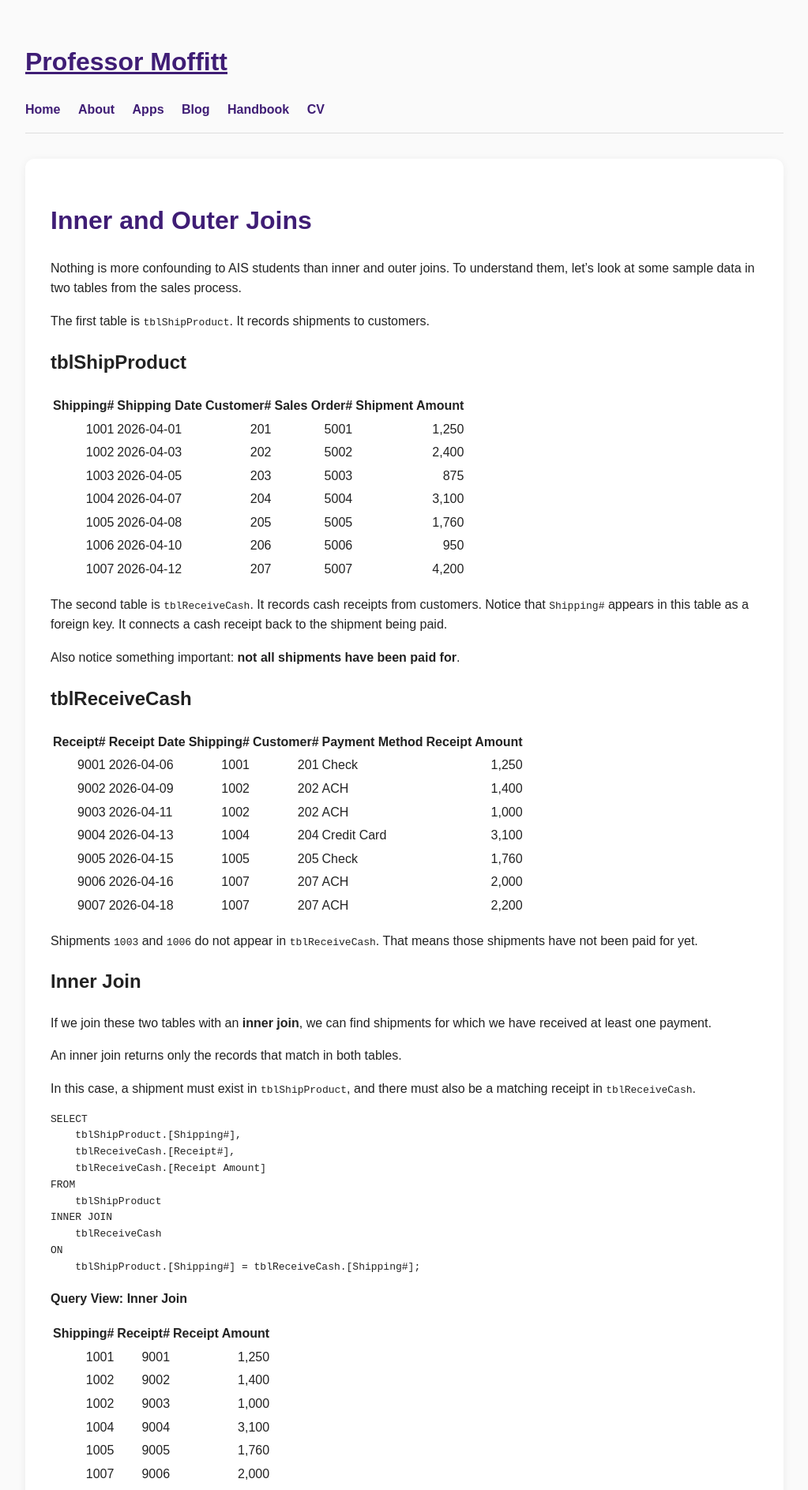
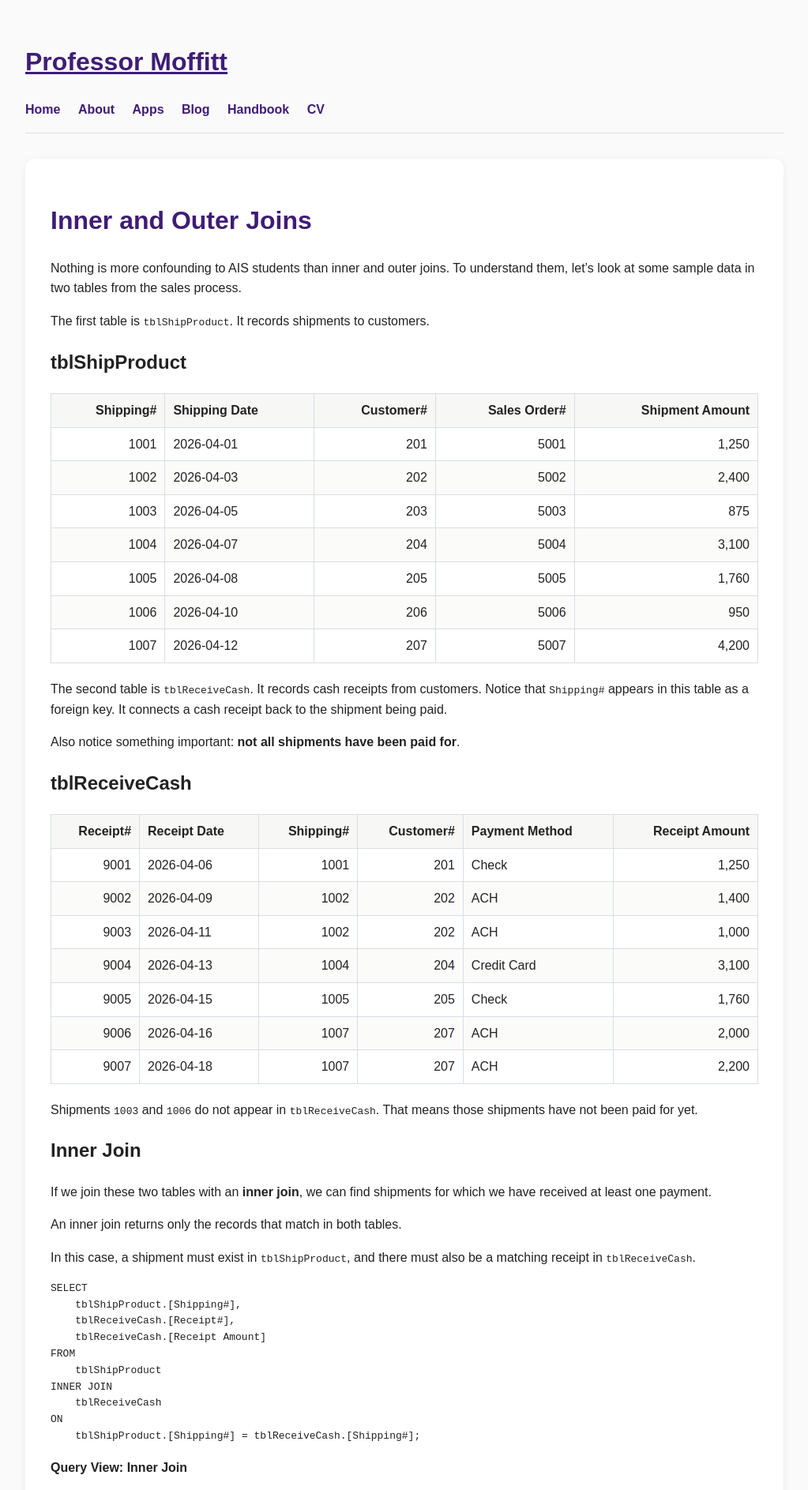
Before and after one commit to ProfessorMoffitt/ProfessorMoffitt.github.io, a Jekyll site: the page built from _posts/2026-04-29-inner-and-outer-joins-blog.md, in a window 1280 px wide. Shown: the top 1887 px of the page at 79% size, without its empty margins (128-1151 px from the left). Built offline with Jekyll 4.4.1, drawn with Linux system fonts in a browser that asks for light colours.

Commit message:
Add files via upload

```diff
--- a/_posts/2026-04-29-inner-and-outer-joins-blog.md
+++ b/_posts/2026-04-29-inner-and-outer-joins-blog.md
@@ -170,7 +170,7 @@ Use the Join Explorer below to see how the query result changes when you switch
 <iframe
   src="{{ site.baseurl }}/assets/apps/join-explorer/"
   width="100%"
-  height="760"
+  height="900"
   style="border: none;"
   loading="lazy">
 </iframe>
--- a/assets/apps/join-explorer/style.css
+++ b/assets/apps/join-explorer/style.css
@@ -131,10 +131,21 @@ table {
 th,
 td {
   padding: 8px 10px;
-  border-bottom: 1px solid var(--border);
+  border: 1px solid var(--border);
   text-align: left;
   white-space: nowrap;
   font-size: 0.92rem;
+}
+
+th {
+  background: #f7f7f5;
+  font-family: Arial, Helvetica, sans-serif;
+  font-size: 0.8rem;
+  font-weight: 700;
+}
+
+tr:nth-child(even) td {
+  background: #fbfbfa;
 }
 
 th {
--- a/assets/css/style.css
+++ b/assets/css/style.css
@@ -39,3 +39,31 @@ main {
   border-radius: 12px;
   box-shadow: 0 2px 12px rgba(0, 0, 0, 0.06);
 }
+
+/* Blog and Markdown tables */
+table {
+  width: 100%;
+  border-collapse: collapse;
+  margin: 1.25rem 0;
+}
+
+th,
+td {
+  border: 1px solid #d8dee4;
+  padding: 8px 10px;
+  text-align: left;
+}
+
+th {
+  background: #f7f7f5;
+  font-weight: 700;
+}
+
+tr:nth-child(even) {
+  background: #fbfbfa;
+}
+
+/* Keep wide tables usable on phones */
+main {
+  overflow-x: auto;
+}
```
